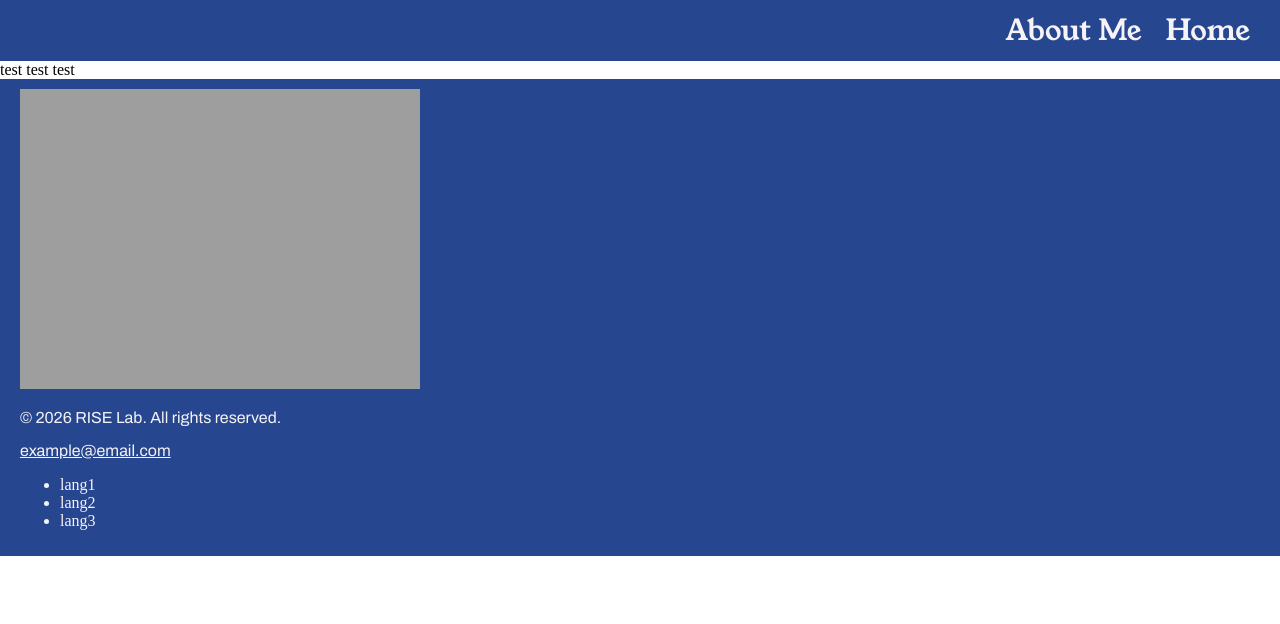
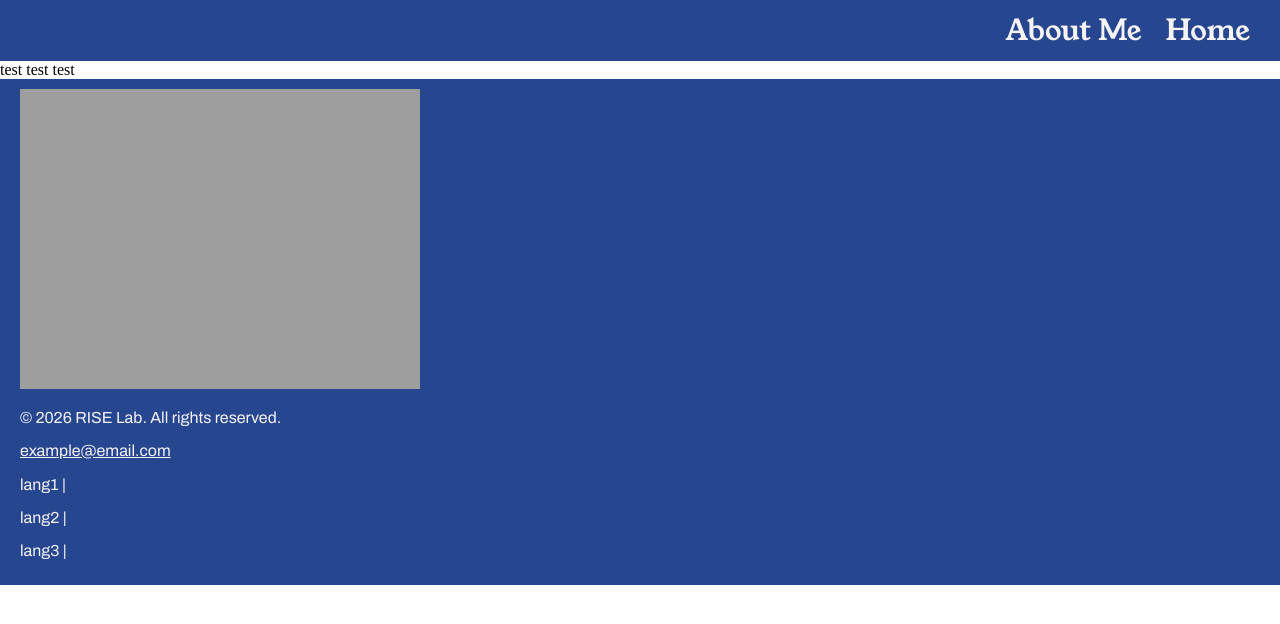
Before and after one commit to hschuler13/jekyll_theme_fronchetti, a Jekyll site: the page built from index.html, in a window 1280 px wide. Shown: the top 624 px of the page. Built offline with Jekyll 4.4.1, drawn with Linux system fonts in a browser that asks for light colours.

Commit message:
edited language presentation

```diff
--- a/_includes/footer.html
+++ b/_includes/footer.html
@@ -13,11 +13,13 @@
           <a class="footer-text" href="mailto: {{ site.footer.email }}">{{ site.footer.email }}</a>
         {% endif -%}
         {%- if site.footer.languages %}
-          <ul>
-            {%- for language in site.footer.languages%}
-            <li>{{ language }}</li>
-            {% endfor -%}
-          </ul>
+          {%- for language in site.footer.languages%}
+            {%- if language != last %}
+              <p class="footer-text"> {{ language }} |</p>
+            {%- else %}
+              <p class="footer-text"> {{ language }} </p>
+            {% endif -%}
+          {% endfor -%}
         {% endif -%}
       </div>
 
--- a/_sass/_layout.scss
+++ b/_sass/_layout.scss
@@ -10,7 +10,7 @@ h1, h2, h3, h4, h5, h6 {
     font-family: $header-font;
 }
 
-p, a , span {
+p, a , span, ul li, ol li {
     font-family: $p-font;
     color: $text-color;
 }
```
